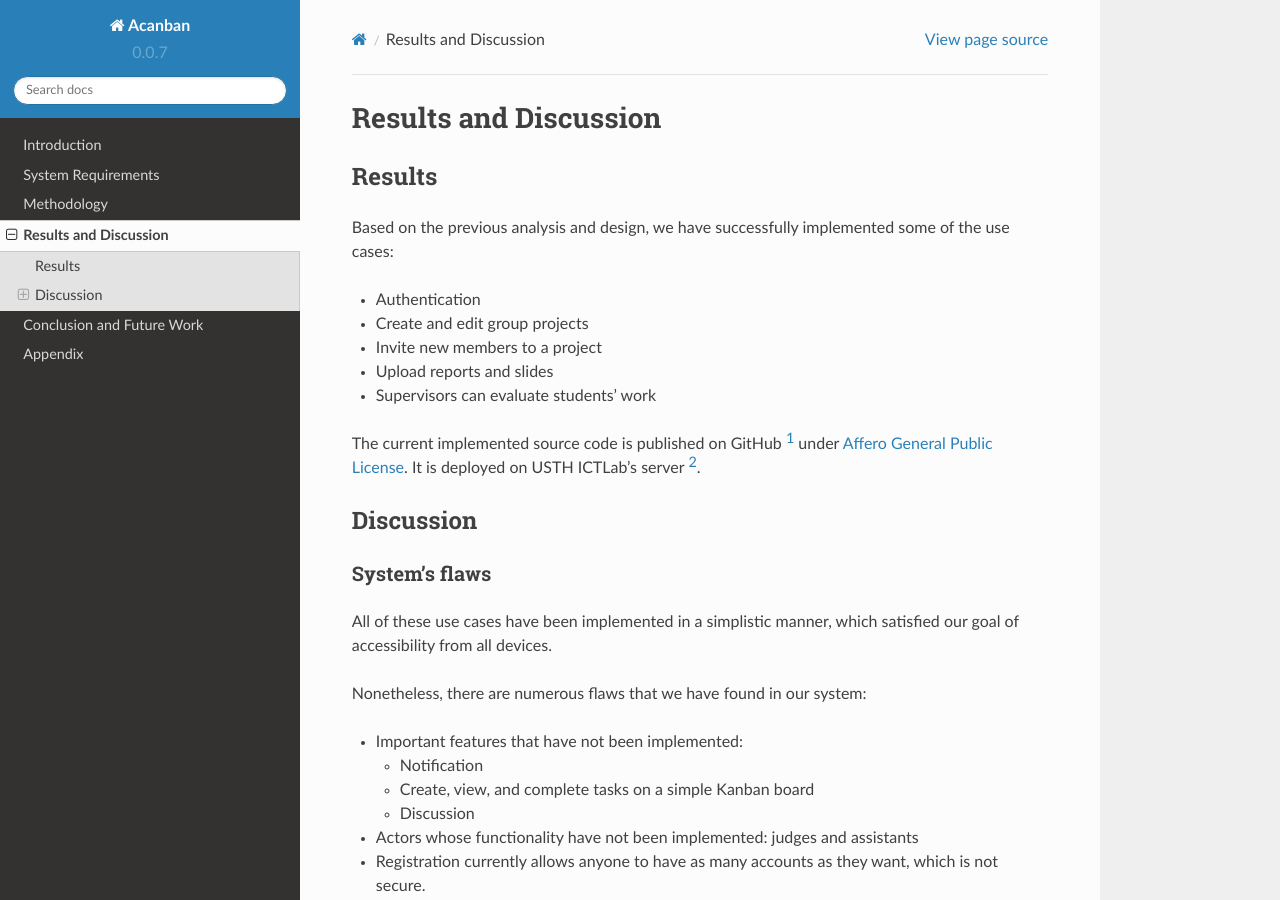
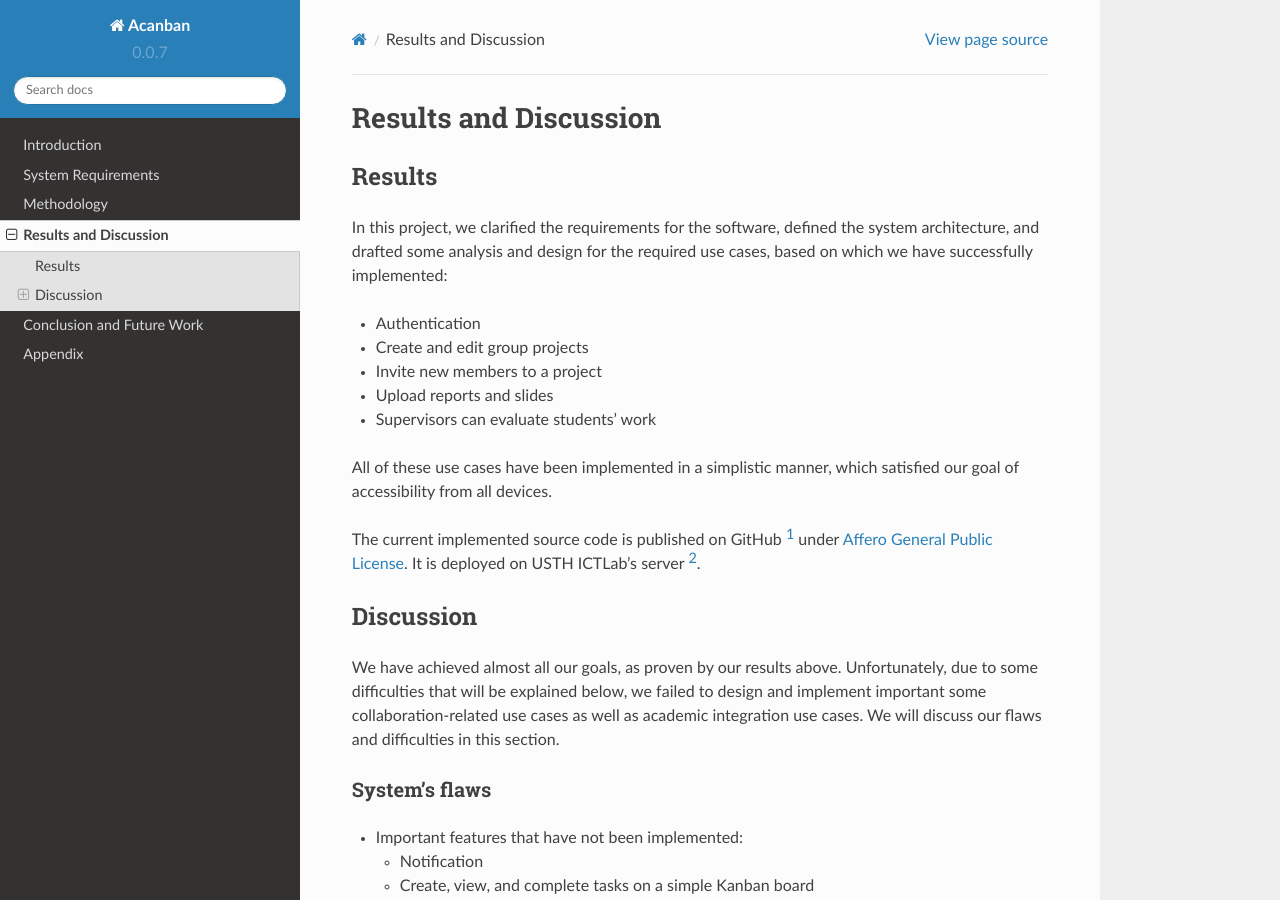
Before and after one commit to Huy-Ngo/acanban, a Sphinx documentation site: the page built from docs/source/result.rst, in a window 1280 px wide and 900 px high. Built offline with Sphinx 7.4.7 and the Read the Docs theme 2.0.0, drawn with Linux system fonts in a browser that asks for light colours; the version number is read from the project's files by our own code.

Commit message:
[Doc] Link the result to the expected outcomes

```diff
--- a/docs/source/meth/uc-anal-design/project.rst
+++ b/docs/source/meth/uc-anal-design/project.rst
@@ -120,7 +120,7 @@
    :scale: 80%
    :caption: Analysis sequence diagram for editing projects
              when project id does not exist.
-   :name: p-edit-success
+   :name: p-edit-no-id
 
 If user is not a member in the project
 
--- a/docs/source/result.rst
+++ b/docs/source/result.rst
@@ -4,14 +4,19 @@
 Results
 -------
 
-Based on the previous analysis and design,
-we have successfully implemented some of the use cases:
+In this project, we clarified the requirements for the software,
+defined the system architecture, and drafted some analysis and design
+for the required use cases, based on which
+we have successfully implemented:
 
 - Authentication
 - Create and edit group projects
 - Invite new members to a project
 - Upload reports and slides
 - Supervisors can evaluate students' work
+
+All of these use cases have been implemented in a simplistic manner,
+which satisfied our goal of accessibility from all devices.
 
 The current implemented source code is published on GitHub [1]_
 under `Affero General Public License`_.
@@ -20,13 +25,14 @@
 Discussion
 ----------
 
+We have achieved almost all our goals, as proven by our results above.
+Unfortunately, due to some difficulties that will be explained below,
+we failed to design and implement important some collaboration-related use cases
+as well as academic integration use cases.
+We will discuss our flaws and difficulties in this section.
+
 System's flaws
 """"""""""""""
-
-All of these use cases have been implemented in a simplistic manner,
-which satisfied our goal of accessibility from all devices.
-
-Nonetheless, there are numerous flaws that we have found in our system:
 
 - Important features that have not been implemented:
 
```
